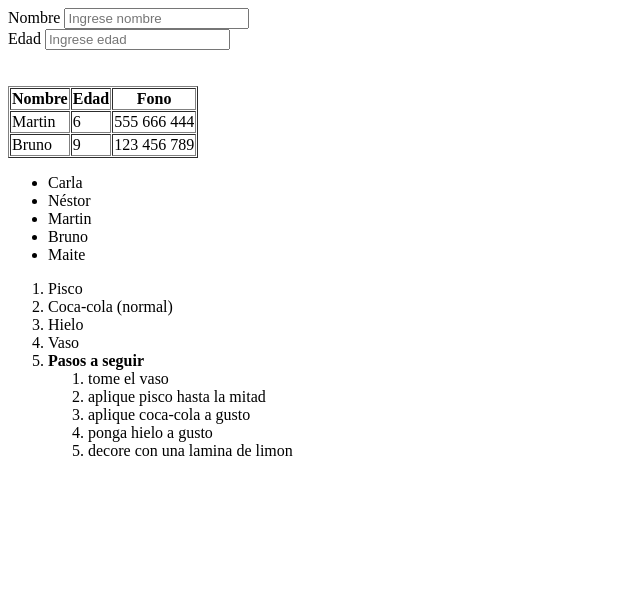
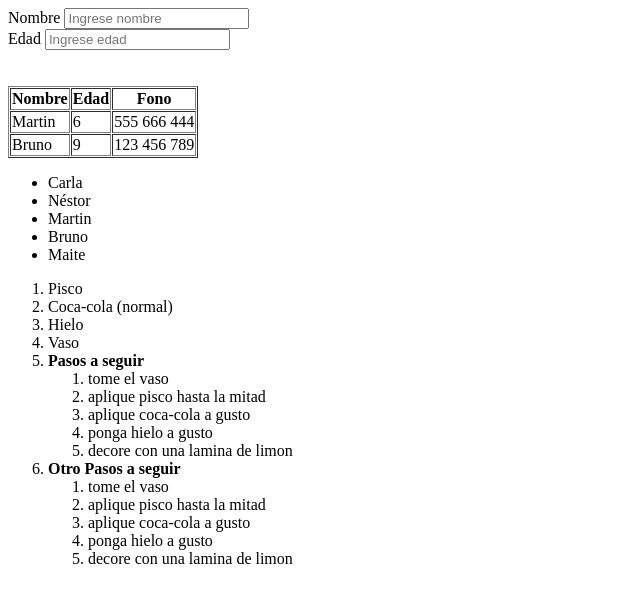
Before and after one commit to nettoreyes/repo_prueba, a plain HTML site: page index.html in a window 1280 px wide. Shown: the whole page, without its empty margins (0-640 px from the left). Drawn offline with Linux system fonts and the light colour scheme.

Commit message:
se agregan mas cosas al  index

```diff
--- a/index.html
+++ b/index.html
@@ -63,6 +63,15 @@
                 <li>decore con una lamina de limon</li>
             </ol>
         </li>
+        <li><b>Otro Pasos a seguir</b>
+            <ol>
+                <li>tome el vaso</li>
+                <li>aplique pisco hasta la mitad</li>
+                <li>aplique coca-cola a gusto</li>
+                <li>ponga hielo a gusto</li>
+                <li>decore con una lamina de limon</li>
+            </ol>
+        </li>
 
     </ol>
 </body>
```
